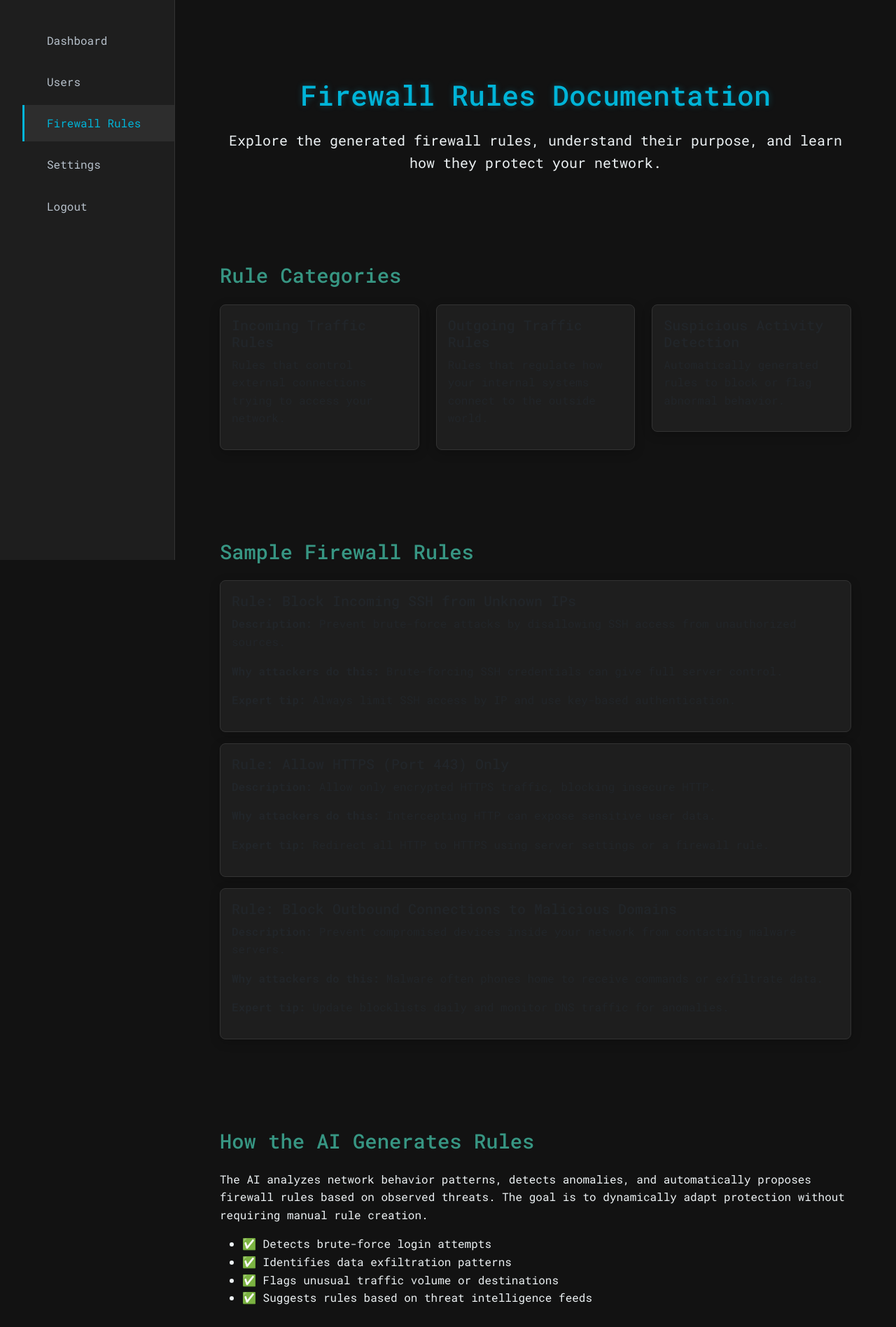
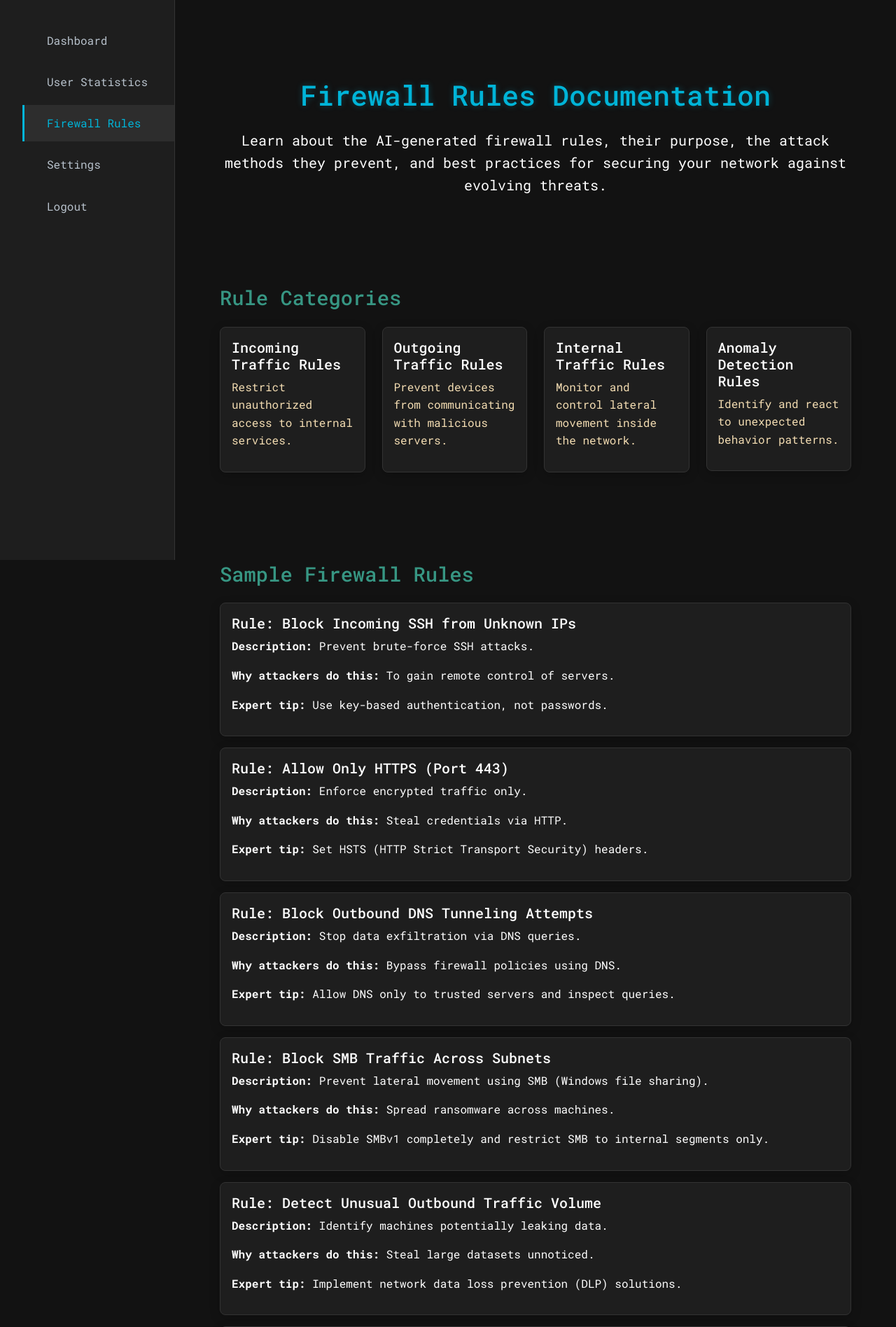
Before and after one commit to TagleD/firewall, a Django app: page /firewall_rules/ in a window 1280 px wide. Shown: the top 1896 px of the page at 70% size. Run offline with Django 4.2, Linux system fonts and the light colour scheme; parts of the project's set-up code (start-up, migrations or seed data) failed here and were passed over; some libraries are stand-ins or nearby versions.

Commit message:
коммит

```diff
--- a/source/account/templates/dashboard.html
+++ b/source/account/templates/dashboard.html
@@ -20,7 +20,7 @@
     <aside class="sidebar">
         <ul class="sidebar-nav">
             <li><a href="#" class="active">Dashboard</a></li>
-            <li><a href="#">Users</a></li>
+            <li><a href="{% url 'user_statistics' %}">User Statistics</a></li>
             <li><a href="{% url 'firewall_rules' %}">Firewall Rules</a></li>
             <li><a href="{% url 'user_settings' user.pk %}">Settings</a></li>
             <li><a href="{% url 'logout' %}">Logout</a></li>
--- a/source/account/urls.py
+++ b/source/account/urls.py
@@ -10,6 +10,7 @@ urlpatterns = [
     # user profile and edit urls
     path('profile/<int:pk>/', views.UserDetailView.as_view(), name='user_detail'),
     path('profile/<int:pk>/update/', views.UserUpdateView.as_view(), name='user_settings'),
+    path('user_statistics/', views.UsersStatistics.as_view(), name='user_statistics'),
 
     # Export & Share
     path('profile/<int:pk>/export_excel/', views.export_to_excel, name='export_excel'),
--- a/source/account/views/__init__.py
+++ b/source/account/views/__init__.py
@@ -1,2 +1,2 @@
-from .user import LoginView, RegisterView, logout_view, UserUpdateView, UserDetailView
+from .user import LoginView, RegisterView, logout_view, UserUpdateView, UserDetailView, UsersStatistics
 from .export import export_to_excel, export_to_csv
--- a/source/webapp/templates/firewall_rules.html
+++ b/source/webapp/templates/firewall_rules.html
@@ -9,6 +9,16 @@
     <link href="{% static 'css/dashboard.css' %}" rel="stylesheet">
     <link href="{% static 'css/firewall_styles.css' %}" rel="stylesheet">
     <link href="https://fonts.googleapis.com/css2?family=Roboto+Mono:wght@400;500;700&display=swap" rel="stylesheet">
+
+    <style>
+        h5, p {
+            color:  #ffffff !important;
+        }
+
+        .text-wheat {
+            color: wheat !important;
+        }
+    </style>
 </head>
 <body>
 
@@ -16,7 +26,7 @@
     <aside class="sidebar">
         <ul class="sidebar-nav">
             <li><a href="{% url 'user_detail' request.user.pk %}" class="">Dashboard</a></li>
-            <li><a href="#">Users</a></li>
+            <li><a href="{% url 'user_statistics' %}">User Statistics</a></li>
             <li><a href="{% url 'firewall_rules' %}" class="active">Firewall Rules</a></li>
             <li><a href="{% url 'user_settings' user.pk %}">Settings</a></li>
             <li><a href="{% url 'logout' %}">Logout</a></li>
@@ -26,30 +36,37 @@
     <div class="main-content">
         <div class="container my-5">
             <h1 class="text-center mb-4">Firewall Rules Documentation</h1>
-            <p class="lead text-center">Explore the generated firewall rules, understand their purpose, and learn how
-                they
-                protect your network.</p>
+            <p class="lead text-center">
+                Learn about the AI-generated firewall rules, their purpose, the attack methods they prevent,
+                and best practices for securing your network against evolving threats.
+            </p>
         </div>
 
         <div class="container my-5">
             <h2 class="mb-4">Rule Categories</h2>
             <div class="row">
-                <div class="col-md-4 mb-3">
+                <div class="col-md-3 mb-3">
                     <div class="card p-3">
                         <h5>Incoming Traffic Rules</h5>
-                        <p>Rules that control external connections trying to access your network.</p>
+                        <p class="text-wheat">Restrict unauthorized access to internal services.</p>
                     </div>
                 </div>
-                <div class="col-md-4 mb-3">
+                <div class="col-md-3 mb-3">
                     <div class="card p-3">
                         <h5>Outgoing Traffic Rules</h5>
-                        <p>Rules that regulate how your internal systems connect to the outside world.</p>
+                        <p class="text-wheat">Prevent devices from communicating with malicious servers.</p>
                     </div>
                 </div>
-                <div class="col-md-4 mb-3">
+                <div class="col-md-3 mb-3">
                     <div class="card p-3">
-                        <h5>Suspicious Activity Detection</h5>
-                        <p>Automatically generated rules to block or flag abnormal behavior.</p>
+                        <h5>Internal Traffic Rules</h5>
+                        <p class="text-wheat">Monitor and control lateral movement inside the network.</p>
+                    </div>
+                </div>
+                <div class="col-md-3 mb-3">
+                    <div class="card p-3">
+                        <h5>Anomaly Detection Rules</h5>
+                        <p class="text-wheat">Identify and react to unexpected behavior patterns.</p>
                     </div>
                 </div>
             </div>
@@ -60,49 +77,80 @@
 
             <div class="card p-3 mb-3">
                 <h5>Rule: Block Incoming SSH from Unknown IPs</h5>
-                <p><strong>Description:</strong> Prevent brute-force attacks by disallowing SSH access from unauthorized
-                    sources.</p>
-                <p><strong>Why attackers do this:</strong> Brute-forcing SSH credentials can give full server control.
-                </p>
-                <p><strong>Expert tip:</strong> Always limit SSH access by IP and use key-based authentication.</p>
+                <p><strong>Description:</strong> Prevent brute-force SSH attacks.</p>
+                <p><strong>Why attackers do this:</strong> To gain remote control of servers.</p>
+                <p><strong>Expert tip:</strong> Use key-based authentication, not passwords.</p>
             </div>
 
             <div class="card p-3 mb-3">
-                <h5>Rule: Allow HTTPS (Port 443) Only</h5>
-                <p><strong>Description:</strong> Allow only encrypted HTTPS traffic, blocking insecure HTTP.</p>
-                <p><strong>Why attackers do this:</strong> Intercepting HTTP can expose sensitive user data.</p>
-                <p><strong>Expert tip:</strong> Redirect all HTTP to HTTPS using server settings or a firewall rule.</p>
+                <h5>Rule: Allow Only HTTPS (Port 443)</h5>
+                <p><strong>Description:</strong> Enforce encrypted traffic only.</p>
+                <p><strong>Why attackers do this:</strong> Steal credentials via HTTP.</p>
+                <p><strong>Expert tip:</strong> Set HSTS (HTTP Strict Transport Security) headers.</p>
             </div>
 
             <div class="card p-3 mb-3">
-                <h5>Rule: Block Outbound Connections to Malicious Domains</h5>
-                <p><strong>Description:</strong> Prevent compromised devices inside your network from contacting malware
-                    servers.</p>
-                <p><strong>Why attackers do this:</strong> Malware often phones home to receive commands or exfiltrate
-                    data.
-                </p>
-                <p><strong>Expert tip:</strong> Update blocklists daily and monitor DNS traffic for anomalies.</p>
+                <h5>Rule: Block Outbound DNS Tunneling Attempts</h5>
+                <p><strong>Description:</strong> Stop data exfiltration via DNS queries.</p>
+                <p><strong>Why attackers do this:</strong> Bypass firewall policies using DNS.</p>
+                <p><strong>Expert tip:</strong> Allow DNS only to trusted servers and inspect queries.</p>
+            </div>
+
+            <div class="card p-3 mb-3">
+                <h5>Rule: Block SMB Traffic Across Subnets</h5>
+                <p><strong>Description:</strong> Prevent lateral movement using SMB (Windows file sharing).</p>
+                <p><strong>Why attackers do this:</strong> Spread ransomware across machines.</p>
+                <p><strong>Expert tip:</strong> Disable SMBv1 completely and restrict SMB to internal segments only.</p>
+            </div>
+
+            <div class="card p-3 mb-3">
+                <h5>Rule: Detect Unusual Outbound Traffic Volume</h5>
+                <p><strong>Description:</strong> Identify machines potentially leaking data.</p>
+                <p><strong>Why attackers do this:</strong> Steal large datasets unnoticed.</p>
+                <p><strong>Expert tip:</strong> Implement network data loss prevention (DLP) solutions.</p>
+            </div>
+
+            <div class="card p-3 mb-3">
+                <h5>Rule: Block High-Risk Countries' IP Ranges</h5>
+                <p><strong>Description:</strong> Block traffic from geographies often linked to cyber attacks.</p>
+                <p><strong>Why attackers do this:</strong> Operate from jurisdictions difficult to reach legally.</p>
+                <p><strong>Expert tip:</strong> Use geofencing cautiously to avoid false positives.</p>
             </div>
         </div>
 
         <div class="container my-5">
             <h2 class="mb-4">How the AI Generates Rules</h2>
-            <p>The AI analyzes network behavior patterns, detects anomalies, and automatically proposes firewall rules
-                based
-                on observed threats. The goal is to dynamically adapt protection without requiring manual rule
-                creation.</p>
+            <p class="text-wheat">The AI-based firewall rule generator continuously analyzes network traffic patterns to identify anomalies
+                and evolving threats. Based on behavior analysis, the AI automatically proposes adaptive firewall rules
+                without requiring manual intervention.</p>
 
+            <h5>Key Techniques Used:</h5>
             <ul>
-                <li>✅ Detects brute-force login attempts</li>
-                <li>✅ Identifies data exfiltration patterns</li>
-                <li>✅ Flags unusual traffic volume or destinations</li>
-                <li>✅ Suggests rules based on threat intelligence feeds</li>
+                <li>Behavioral analysis of connection patterns</li>
+                <li>Threat intelligence feed integration</li>
+                <li>Machine learning anomaly detection models</li>
+                <li>Automated response recommendation engine</li>
+            </ul>
+
+            <h5>AI Focus Areas:</h5>
+            <ul>
+                <li>✅ Unusual port scanning activities</li>
+                <li>✅ Suspicious data transfer volumes</li>
+                <li>✅ Unauthorized protocol usage</li>
+                <li>✅ Unexpected geolocation of connections</li>
             </ul>
         </div>
 
-        <div class="container my-5 text-center">
-            <h5>Want to know more about network security?</h5>
-            <a href="#" class="btn btn-primary mt-2">Read Our Security Guidelines</a>
+        <div class="container my-5">
+            <h2 class="mb-4">Security Best Practices</h2>
+            <ul>
+                <li>✅ Apply the principle of least privilege to all firewall rules.</li>
+                <li>✅ Review and update rules regularly based on threat landscape changes.</li>
+                <li>✅ Monitor network logs continuously for unauthorized access attempts.</li>
+                <li>✅ Segment your network to minimize the impact of any compromise.</li>
+                <li>✅ Combine firewall protection with endpoint detection and response (EDR) solutions.</li>
+                <li>✅ Ensure firewall logging is enabled and properly backed up.</li>
+            </ul>
         </div>
     </div>
 
```
Also changed, not shown: source/account/templates/user_statistics.html (added, +85 -0 lines), source/account/views/user.py (+56 -20 lines).
